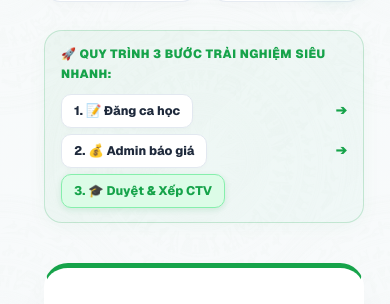
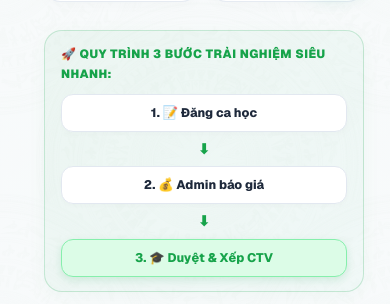
Before and after one commit to tghip26/lichhoc, a Next.js app: page / in a window 390 px wide. Shown: the part 839-1143 px from the top of the page. Built offline with nearby package versions, Linux system fonts and the light colour scheme; no server answers; the database is empty.

Commit message:
Make 3-step process pipeline responsive: vertical stack on mobile with downward arrows and horizontal row on desktop

```diff
--- a/src/app/globals.css
+++ b/src/app/globals.css
@@ -621,6 +621,57 @@ tbody tr:hover {
    ULTRA-SMOOTH ANIMATIONS SYSTEM-WIDE (SYSTEM-WIDE MOTION)
    ========================================================== */
 
+/* Process Pipeline Responsive Layout */
+.process-pipeline-steps {
+  display: flex;
+  align-items: center;
+  justify-content: space-between;
+  gap: 8px;
+}
+.process-step-item {
+  font-size: 0.78rem;
+  font-weight: 750;
+  color: #1e293b;
+  background: white;
+  padding: 8px 14px;
+  border-radius: 12px;
+  border: 1px solid #e2e8f0;
+  box-shadow: 0 2px 5px rgba(0,0,0,0.02);
+  text-align: center;
+  flex: 1;
+}
+.process-step-item.active-step {
+  font-weight: 800;
+  color: #16a34a;
+  background: #dcfce7;
+  border-color: #86efac;
+  box-shadow: 0 3px 8px rgba(22, 163, 74, 0.15);
+}
+.process-arrow-icon::before {
+  content: "➔";
+  color: var(--primary);
+  font-weight: 800;
+  font-size: 0.88rem;
+}
+
+@media (max-width: 768px) {
+  .process-pipeline-steps {
+    flex-direction: column;
+    align-items: stretch;
+    gap: 6px;
+  }
+  .process-step-item {
+    width: 100%;
+  }
+  .process-arrow-icon {
+    display: flex;
+    justify-content: center;
+  }
+  .process-arrow-icon::before {
+    content: "⬇";
+  }
+}
+
 /* Hide Hamburger Toggle Button on Desktop by Default */
 .mobile-menu-toggle {
   display: none !important;
--- a/src/app/page.js
+++ b/src/app/page.js
@@ -324,16 +324,16 @@ export default function Home() {
               <div style={{ fontSize: "0.75rem", fontWeight: "850", color: "var(--primary)", textTransform: "uppercase", letterSpacing: "0.5px", marginBottom: "10px" }}>
                 🚀 Quy trình 3 bước trải nghiệm siêu nhanh:
               </div>
-              <div style={{ display: "flex", alignItems: "center", justifyContent: "space-between", gap: "6px", flexWrap: "wrap" }}>
-                <div style={{ fontSize: "0.78rem", fontWeight: "750", color: "#1e293b", background: "white", padding: "6px 12px", borderRadius: "10px", border: "1px solid #e2e8f0", boxShadow: "0 2px 4px rgba(0,0,0,0.02)" }}>
+              <div className="process-pipeline-steps">
+                <div className="process-step-item">
                   1. 📝 Đăng ca học
                 </div>
-                <span style={{ color: "var(--primary)", fontWeight: "800", fontSize: "0.85rem" }}>➔</span>
-                <div style={{ fontSize: "0.78rem", fontWeight: "750", color: "#1e293b", background: "white", padding: "6px 12px", borderRadius: "10px", border: "1px solid #e2e8f0", boxShadow: "0 2px 4px rgba(0,0,0,0.02)" }}>
+                <div className="process-arrow-icon" />
+                <div className="process-step-item">
                   2. 💰 Admin báo giá
                 </div>
-                <span style={{ color: "var(--primary)", fontWeight: "800", fontSize: "0.85rem" }}>➔</span>
-                <div style={{ fontSize: "0.78rem", fontWeight: "800", color: "#16a34a", background: "#dcfce7", padding: "6px 12px", borderRadius: "10px", border: "1px solid #86efac", boxShadow: "0 2px 6px rgba(22, 163, 74, 0.15)" }}>
+                <div className="process-arrow-icon" />
+                <div className="process-step-item active-step">
                   3. 🎓 Duyệt & Xếp CTV
                 </div>
               </div>
```
